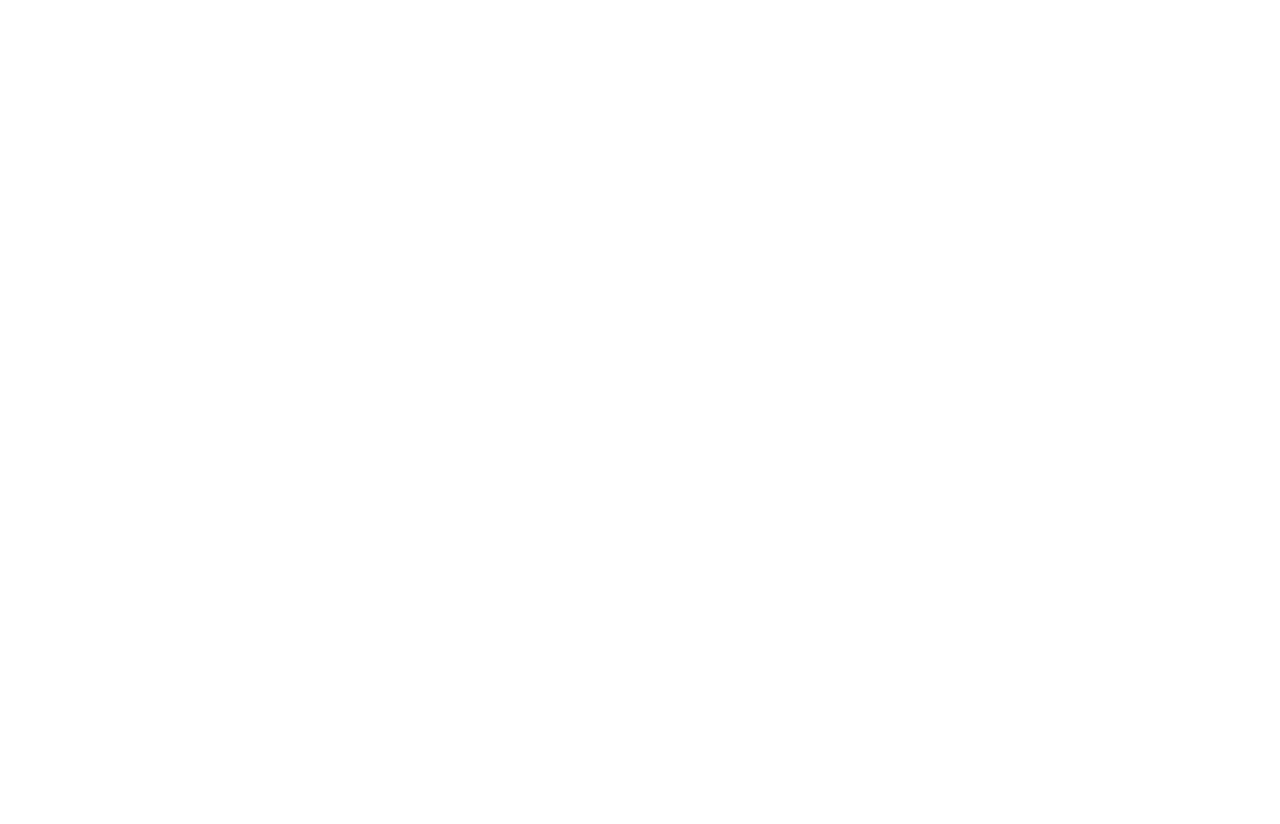
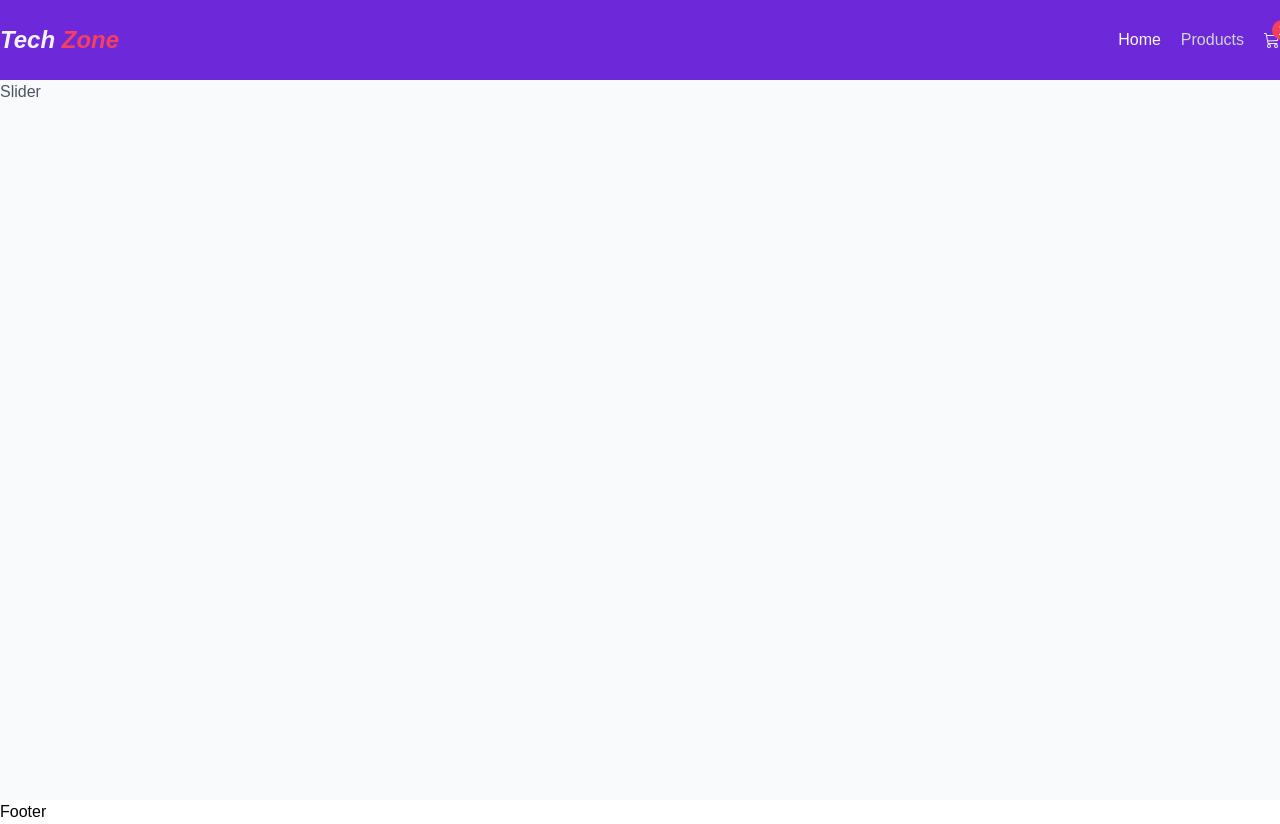
Before and after one commit to naymurrahmanshahed/tech-zone, a React (Create React App) app: page / in a window 1280 px wide. Before the commit the page ends 800 px from the top, so only its background shows below. Built offline with nearby package versions, Linux system fonts and the light colour scheme.

Commit message:
navbar added

```diff
--- a/package.json
+++ b/package.json
@@ -8,6 +8,7 @@
     "@testing-library/user-event": "^13.5.0",
     "react": "^18.2.0",
     "react-dom": "^18.2.0",
+    "react-icons": "^4.7.1",
     "react-router-dom": "^6.6.1",
     "react-scripts": "5.0.1",
     "web-vitals": "^2.1.4"
--- a/src/App.js
+++ b/src/App.js
@@ -1,8 +1,21 @@
+import { Route, Routes } from "react-router-dom";
+import Footer from "./components/Footer";
+import Navbar from "./components/Navbar";
+import Products from "./components/Products";
+import Home from "./pages/Home";
+
 function App() {
   return (
-    <div className="App">
-      <p className="text-rose-500"></p>
-    </div>
+    <>
+      <div className="app min-h-screen bg-gray-50 text-gray-600">
+        <Navbar />
+        <Routes>
+          <Route path="/" element={<Home />} />
+          <Route path="/products" element={<Products />} />
+        </Routes>
+      </div>
+      <Footer />
+    </>
   );
 }
 
--- /dev/null
+++ b/src/components/Footer.js
@@ -0,0 +1,5 @@
+const Footer = () => {
+  return <div>Footer</div>;
+};
+
+export default Footer;
--- /dev/null
+++ b/src/components/Navbar.js
@@ -0,0 +1,58 @@
+import { Link, NavLink } from "react-router-dom";
+import { BsCart3 } from "react-icons/bs";
+const Navbar = () => {
+  const NavActive = ({ isActive }) => {
+    return {
+      color: isActive ? "#f9fafb" : null,
+    };
+  };
+
+  return (
+    <div className="navbar bg-violet-700 text-violet-50 h-20 flex items-center justify-center">
+      <div className="container mx-auto flex justify-between items-center">
+        <div className="nav-left">
+          <Link to={"/"}>
+            <h2 className="brand text-2xl text-violet-50 italic font-semibold  ">
+              Tech <span className="text-rose-500">Zone</span>
+            </h2>
+          </Link>
+        </div>
+        <div className="nav-right">
+          <ul className="nav-links flex gap-5 items-center">
+            <li>
+              <NavLink
+                className="text-gray-300 font-normal hover:text-gray-400 duration-300"
+                style={NavActive}
+                end
+                to="/"
+              >
+                Home
+              </NavLink>
+            </li>
+            <li>
+              <NavLink
+                className="text-gray-300 font-normal hover:text-gray-400 duration-300"
+                style={NavActive}
+                to={"/products"}
+              >
+                Products
+              </NavLink>
+            </li>
+            <li>
+              <NavLink>
+                <span className="relative group">
+                  <BsCart3 />
+                  <span className=" absolute bottom-2 text-sm left-2 bg-rose-500 h-5 w-5 flex items-center justify-center rounded-full group-hover:bg-sky-500 duration-300">
+                    1
+                  </span>
+                </span>
+              </NavLink>
+            </li>
+          </ul>
+        </div>
+      </div>
+    </div>
+  );
+};
+
+export default Navbar;
--- /dev/null
+++ b/src/components/Products.js
@@ -0,0 +1,5 @@
+const Products = () => {
+  return <div>Products</div>;
+};
+
+export default Products;
--- /dev/null
+++ b/src/components/Slider.js
@@ -0,0 +1,5 @@
+const Slider = () => {
+  return <div>Slider</div>;
+};
+
+export default Slider;
--- a/src/index.css
+++ b/src/index.css
@@ -2,6 +2,11 @@
 @tailwind components;
 @tailwind utilities;
 
+@import url("https://fonts.googleapis.com/css2?family=Poppins:wght@100;200;300;400;500;600;700;800;900&display=swap");
+
+body {
+  font-family: "Poppins", sans-serif;
+}
 ::selection {
   background-color: rgb(58, 28, 88);
   color: #fefefe;
--- /dev/null
+++ b/src/pages/Home.js
@@ -0,0 +1,11 @@
+import Slider from "../components/Slider";
+
+const Home = () => {
+  return (
+    <div className="home">
+      <Slider />
+    </div>
+  );
+};
+
+export default Home;
```
Also changed, not shown: 1 other file (tests, documents, lock files or other folders).
